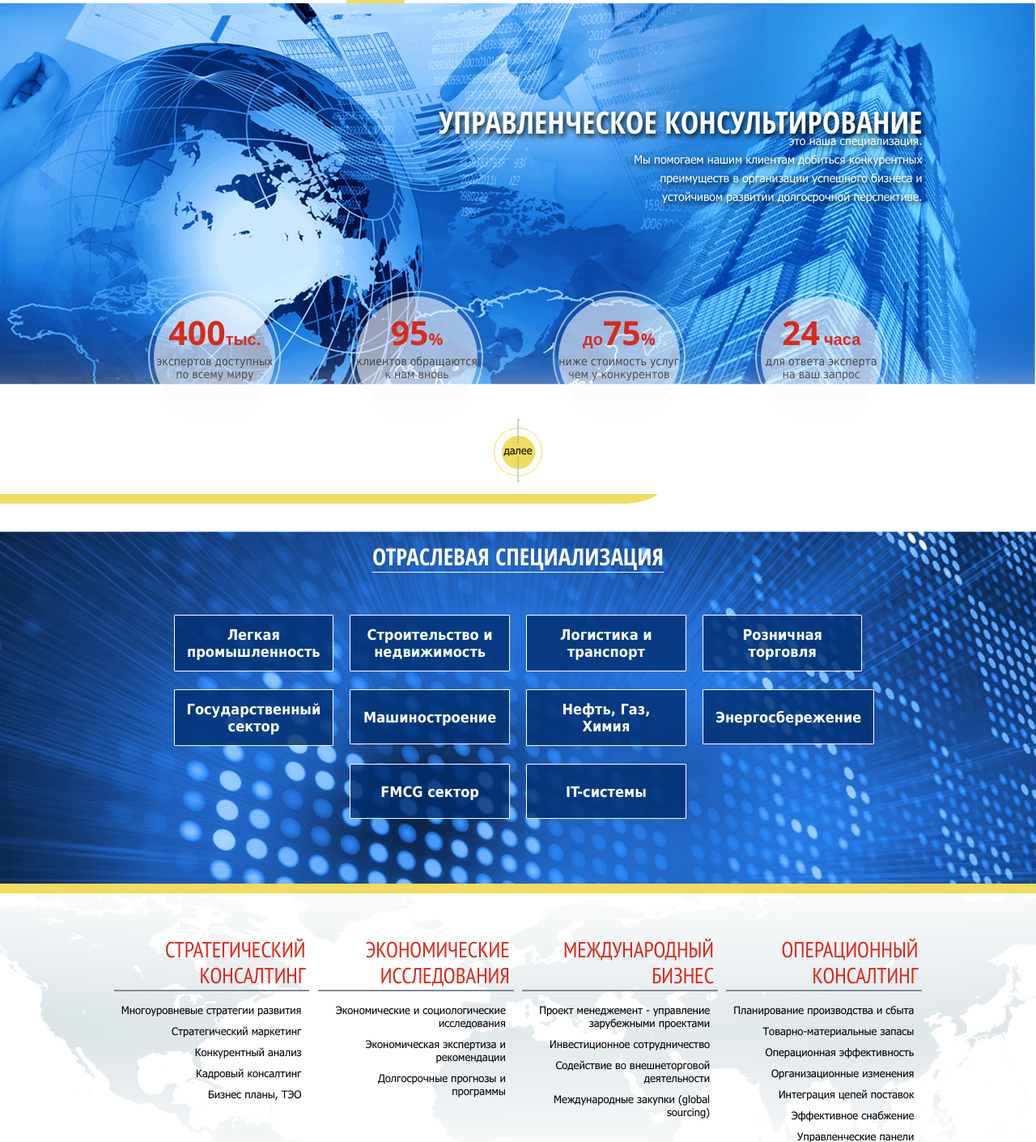
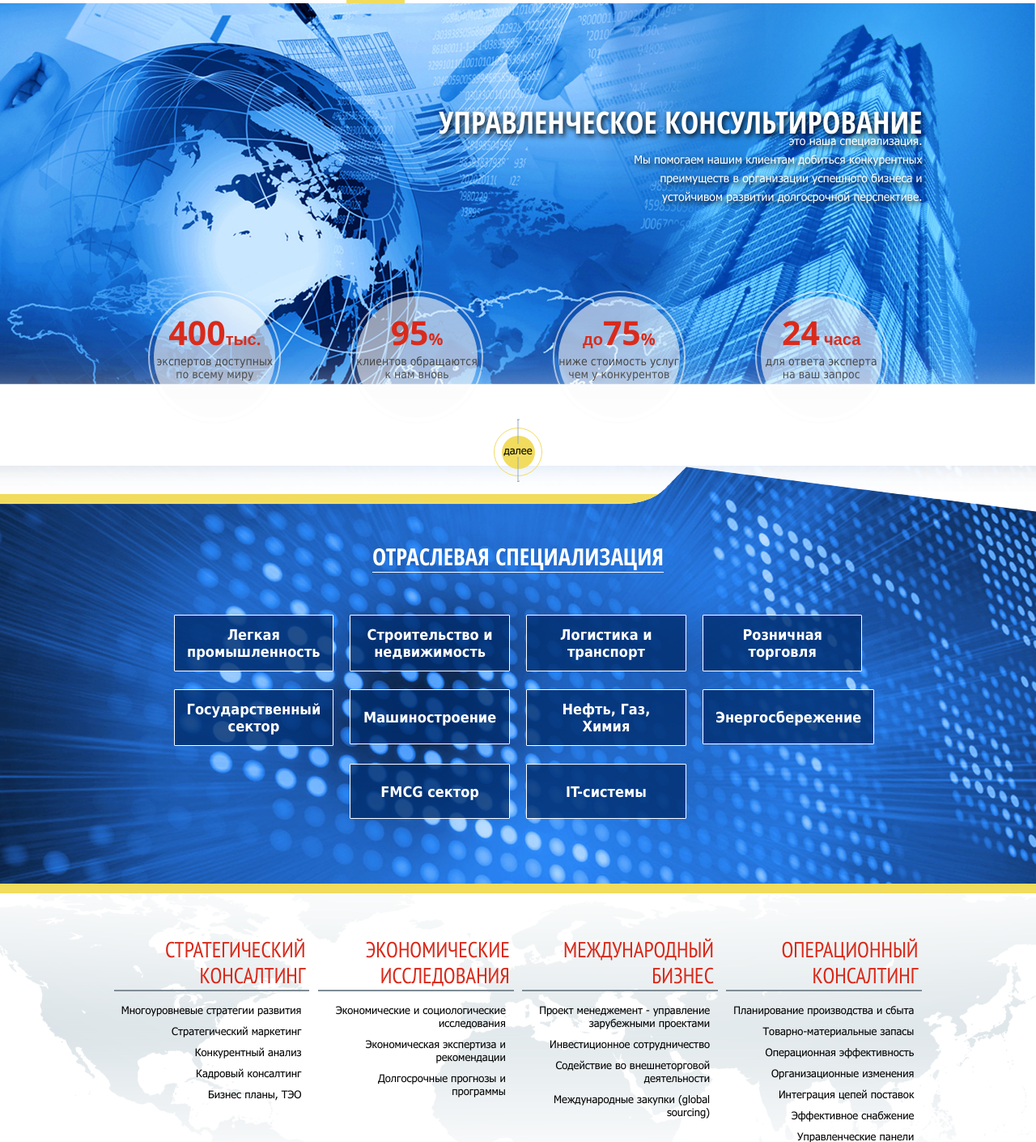
Before and after one commit to ArtGarm/new-zeland, a PHP site: page /process.php in a window 1280 px wide. Shown: the part 79-1489 px from the top of the page at 81% size. Run offline with PHP 8.4, Linux system fonts and the light colour scheme; style sheets or scripts are compiled from the project's sources; some libraries are stand-ins or nearby versions.

Commit message:
add paralax fix 1280

```diff
--- a/css/adaptation.css
+++ b/css/adaptation.css
@@ -5,6 +5,13 @@
 }
 
 @media screen and (max-width: 1280px) {
+  .specialization-main .parallax img {
+    -webkit-transform: translate(-50%, -7%);
+    -moz-transform: translate(-50%, -7%);
+    -ms-transform: translate(-50%, -7%);
+    -o-transform: translate(-50%, -7%);
+    transform: translate(-50%, -7%);
+  }
   .specialization {
     padding: 0px 0 58px 0;
   }
--- a/sass/adaptation.scss
+++ b/sass/adaptation.scss
@@ -10,6 +10,7 @@
     .functional-index{padding-bottom: 17px;}
 }
 @media screen and (max-width: 1280px){
+    .specialization-main .parallax img{transform: translate(-50%, -7%);}
     .specialization{padding: 0px 0 58px 0;}
     .functional-index{margin-top: -113px;padding-bottom: 0px;}
     .specialization .text-title-wrap{top: 0;padding-top: 92px;margin-bottom: 53px;}
@@ -17,6 +18,7 @@
 
     .parallax img{    transform: translate(-50%, 11%);}
     .doneproject-section .parallax img{transform: translate(-50.1%, -2%);}
+
 }
 @media screen and (max-width: 1024px){
 
```
